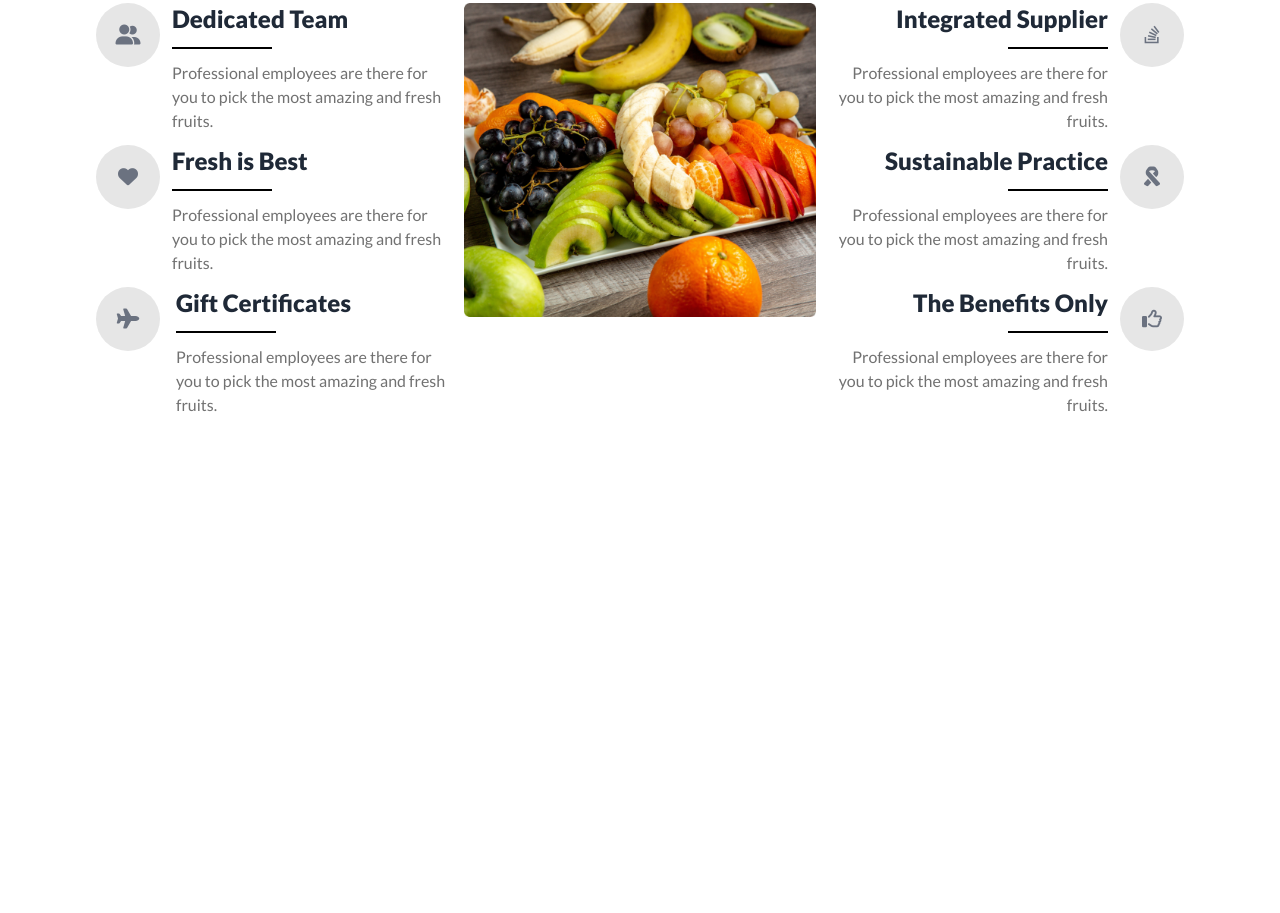
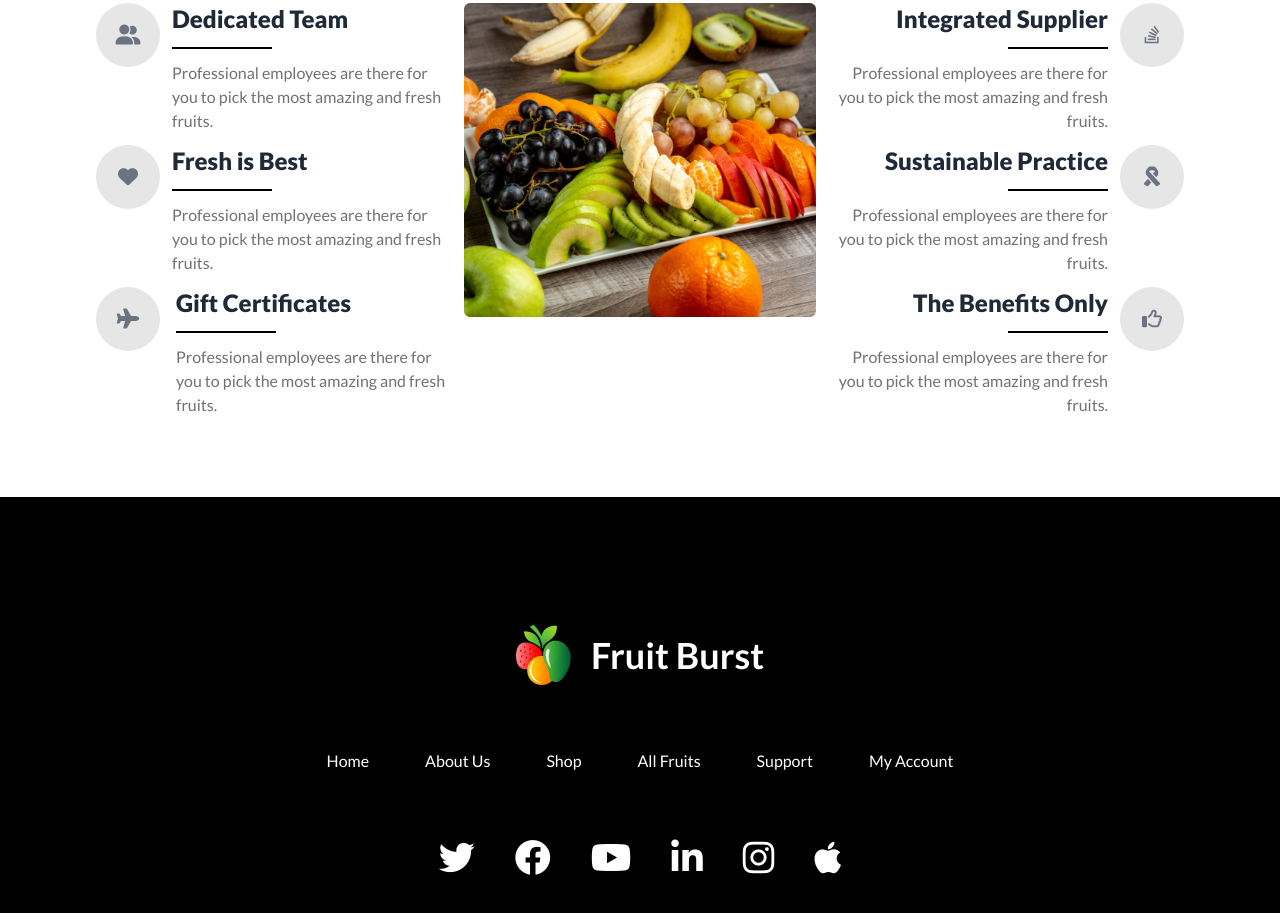
Before and after one commit to najrulislam38/fruit-brust, a plain HTML site: page index.html in a window 1280 px wide. Shown: the part 2676-3589 px from the top of the page. Before the commit the page ends 3173 px from the top, so only its background shows below. Drawn offline with nearby package versions, Linux system fonts and the light colour scheme.

Commit message:
added footer section

```diff
--- a/index.html
+++ b/index.html
@@ -541,6 +541,33 @@
         </div>
       </section>
     </main>
-    <footer></footer>
+    <footer class="w-full bg-black text-white py-32">
+      <div class="flex justify-center items-center">
+        <div>
+          <div class="flex justify-center items-center gap-5" >
+            <img src="./images/logo.png" alt="Logo" />
+            <h3 class="text-4xl font-bold text-white">
+              Fruit Burst
+            </h3>
+          </div>
+          <ul class="flex justify-center items-center flex-wrap gap-14 my-16">
+            <li><a href="">Home</a></li>
+            <li><a href="">About Us</a></li>
+            <li><a href="">Shop</a></li>
+            <li><a href="">All Fruits</a></li>
+            <li><a href="">Support</a></li>
+            <li><a href="">My Account</a></li>
+          </ul>
+          <div class="social-links flex justify-center items-center flex-wrap gap-10 text-4xl">
+                <a href=""><i class="fa-brands fa-twitter"></i></a>
+                <a href=""><i class="fa-brands fa-facebook"></i></a>
+                <a href=""><i class="fa-brands fa-youtube"></i></a>
+                <a href=""><i class="fa-brands fa-linkedin-in"></i></a>
+                <a href=""><i class="fa-brands fa-instagram"></i></a>
+                <a href=""><i class="fa-brands fa-apple"></i></a>
+          </div>
+        </div>
+      </div>
+    </footer>
   </body>
 </html>
```
